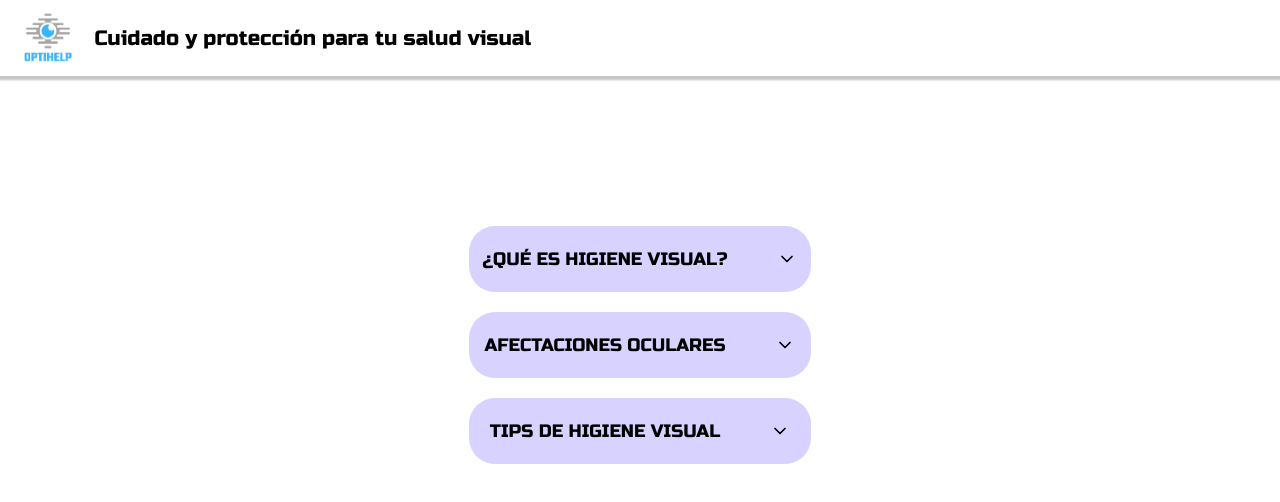
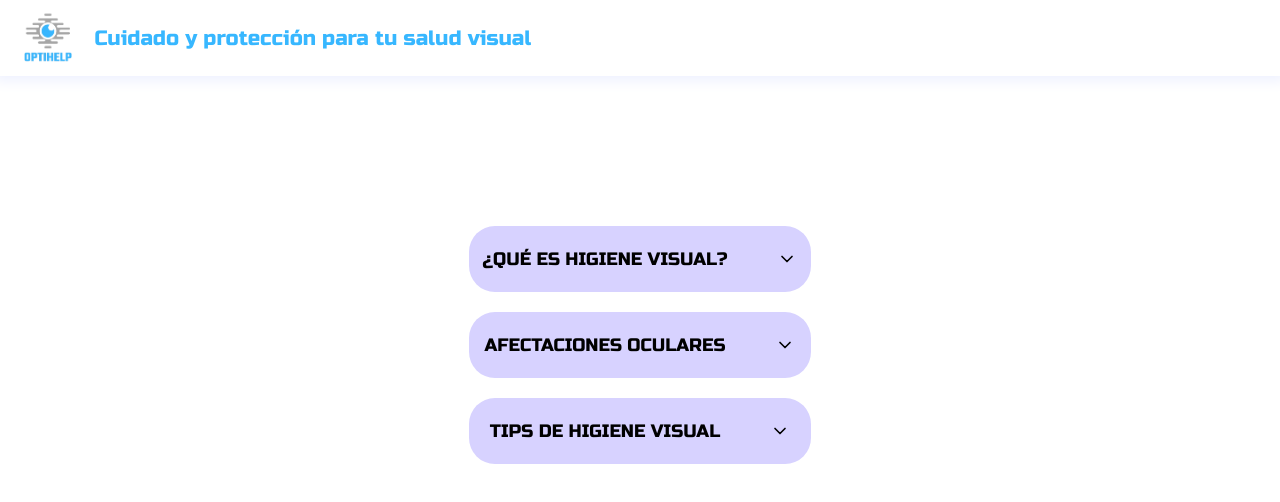
Before and after one commit to jorgeemherrera/OptiHelp, a React (Create React App) app: page / in a window 1280 px wide. Shown: the top 502 px of the page. Built offline with nearby package versions, Linux system fonts and the light colour scheme.

Commit message:
navbar done

```diff
--- a/src/Navbar/navbar.scss
+++ b/src/Navbar/navbar.scss
@@ -1,7 +1,9 @@
+@import '../assets/scss/variables';
+
 .navigation {
     align-items: center;
     background-color: #fff;
-    box-shadow: 0 2px 2px 2px rgba(9, 9, 9, 0.23);
+    box-shadow: 0px -1px 13px 6px $purple-light;
     color: black;
     display: flex;
     height: 60px;
@@ -11,7 +13,7 @@
 }
 
 .brand-name {
-    color: black;
+    color: $blue;
     font-size: 1.3rem;
     margin-left: 1rem;
     text-decoration: none;
--- a/src/assets/scss/_variables.scss
+++ b/src/assets/scss/_variables.scss
@@ -2,3 +2,4 @@ $purple: #B1B2FF;
 $purple-blue: #AAC4FF;
 $purple-blue-light: #D2DAFF;
 $purple-light: #EEF1FF;
+$blue: #37b7ff;
```
